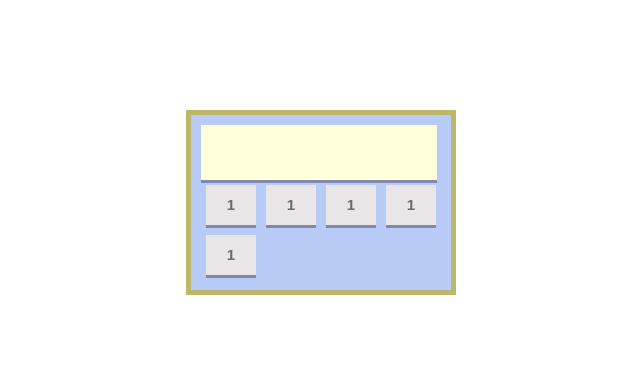
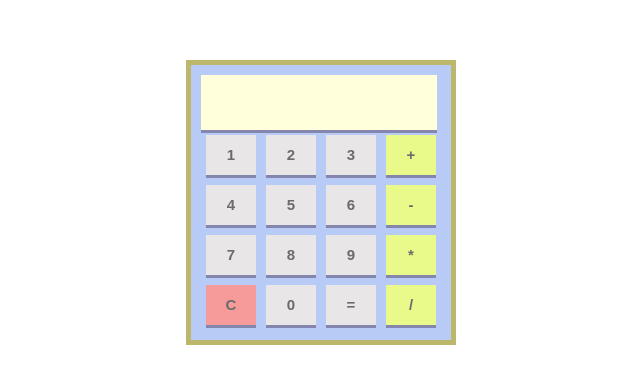
Before and after one commit to shahzadaqasimtechnosoft/calculator-app, an Angular app: page / in a window 1280 px wide. Shown: the part 206-590 px from the top of the page, without its empty margins (319-959 px from the left). Built offline with nearby package versions, Linux system fonts and the light colour scheme.

Commit message:
Completed calculator UI

```diff
--- a/src/app/calculator/calculator-button-area/calculator-button-area.component.html
+++ b/src/app/calculator/calculator-button-area/calculator-button-area.component.html
@@ -1,3 +1,6 @@
 <section>
-  <app-calculator-button  *ngFor="let i of [1, 2, 3, 4, 5]"></app-calculator-button>
+  <app-calculator-button
+    *ngFor="let button of buttons"
+    [type]="button.cssClass"
+    [value]="button.value"></app-calculator-button>
 </section>
--- a/src/app/calculator/calculator-button-area/calculator-button/calculator-button.component.html
+++ b/src/app/calculator/calculator-button-area/calculator-button/calculator-button.component.html
@@ -1 +1 @@
-<div class="calculator-button number">1</div>
+<div class="calculator-button {{type}}">{{ value }}</div>
--- a/src/app/calculator/calculator-button-area/calculator-button/calculator-button.component.ts
+++ b/src/app/calculator/calculator-button-area/calculator-button/calculator-button.component.ts
@@ -1,4 +1,4 @@
-import { Component, OnInit } from '@angular/core';
+import {Component, Input, OnInit} from '@angular/core';
 
 @Component({
   selector: 'app-calculator-button',
@@ -6,6 +6,8 @@ import { Component, OnInit } from '@angular/core';
   styleUrls: ['./calculator-button.component.css']
 })
 export class CalculatorButtonComponent implements OnInit {
+  @Input('type') type!: string;
+  @Input('value') value!:string;
 
   constructor() { }
 
--- a/src/app/calculator/calculator-button-area/calculator-button/calculator-button.model.ts
+++ b/src/app/calculator/calculator-button-area/calculator-button/calculator-button.model.ts
@@ -1,3 +1,3 @@
 export class CalculatorButton {
-  constructor(private value:string, private cssClass:string) {}
+  constructor(public value:string, public cssClass:string) {}
 }
```
